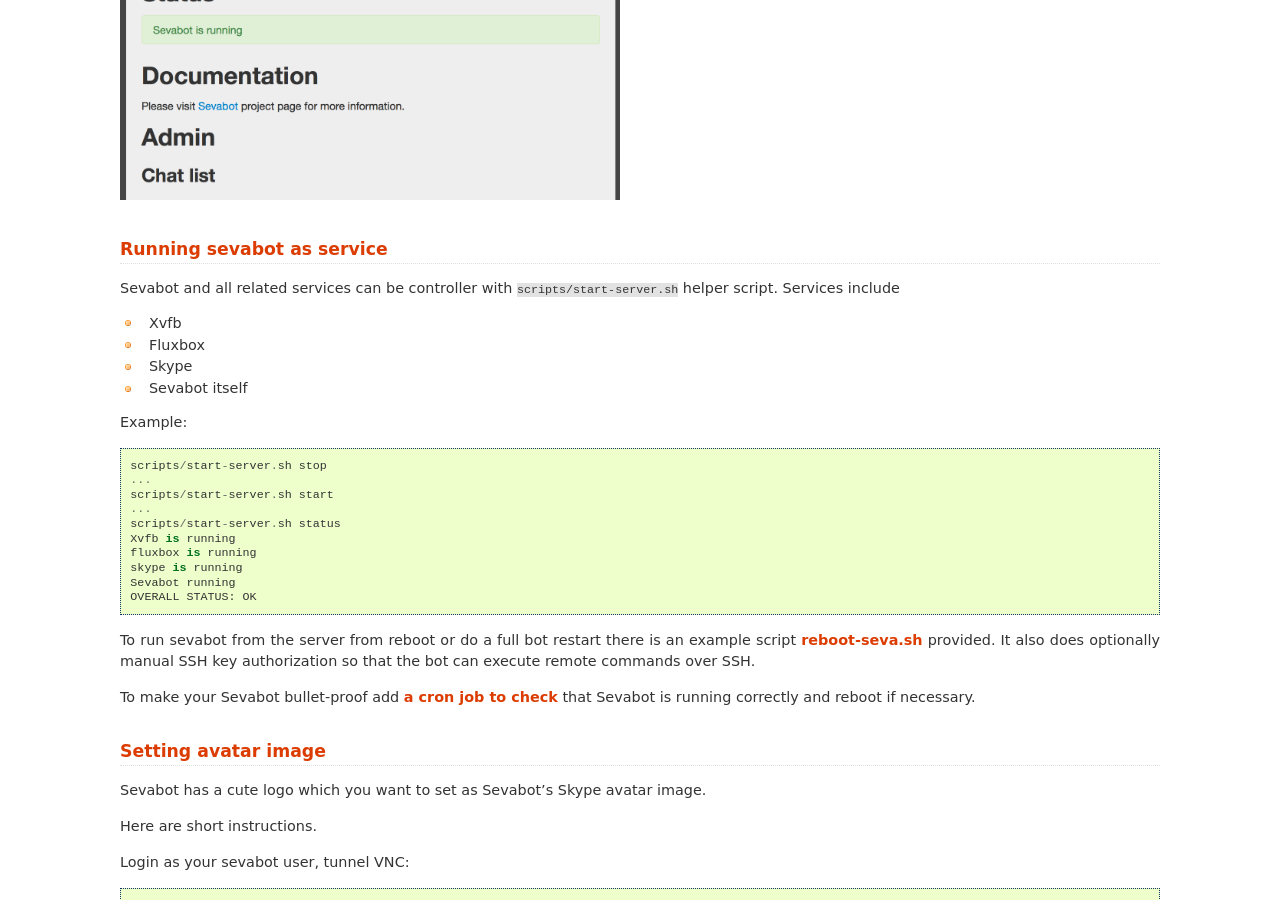
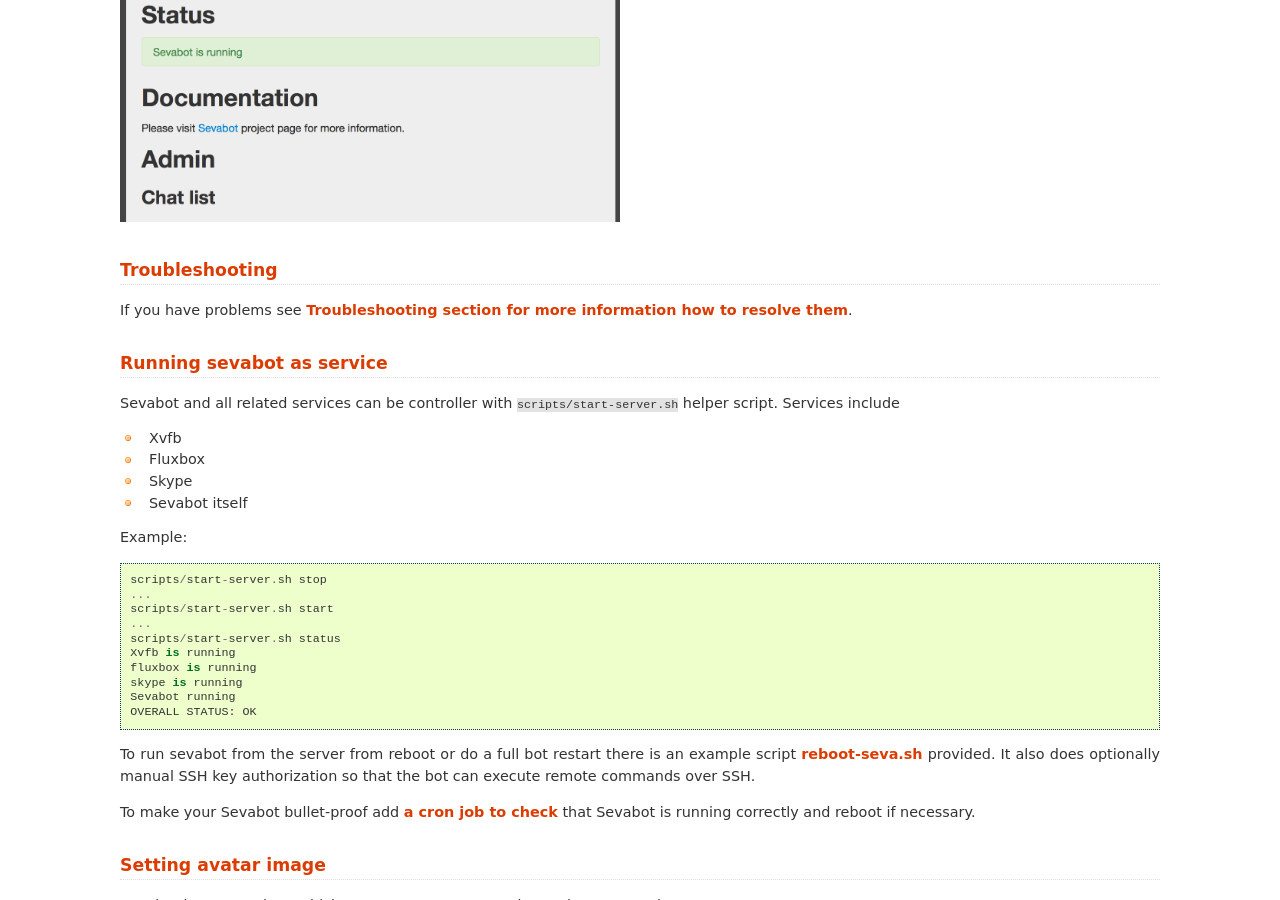
Before and after one commit to opensourcehacker/sevabot, a Sphinx documentation site: the page built from docs/source/ubuntu.rst, in a window 1280 px wide and 900 px high, scrolled down 5678 px. Built offline with Sphinx 7.4.7, drawn with Linux system fonts in a browser that asks for light colours.

Commit message:
Added link to troubleshooting section

```diff
--- a/docs/source/ubuntu.rst
+++ b/docs/source/ubuntu.rst
@@ -220,6 +220,11 @@
 .. image:: /images/admin.png
     :width: 500px
 
+Troubleshooting
+====================================
+
+If you have problems see :doc:`Troubleshooting section for more information how to resolve them </troubleshooting>`.
+
 Running sevabot as service
 ====================================
 
```
